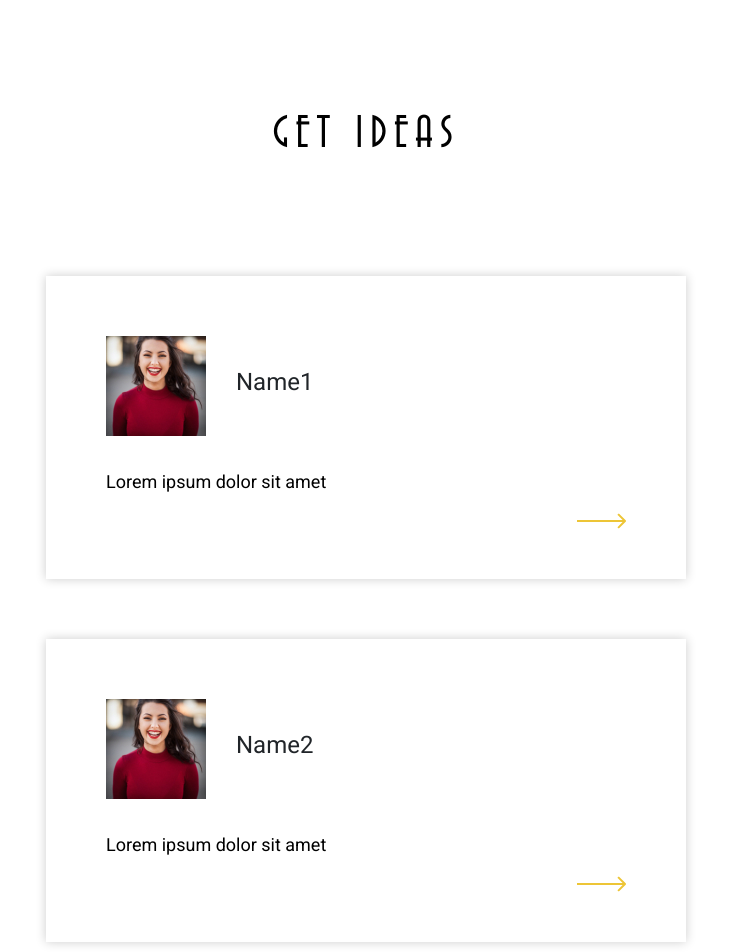
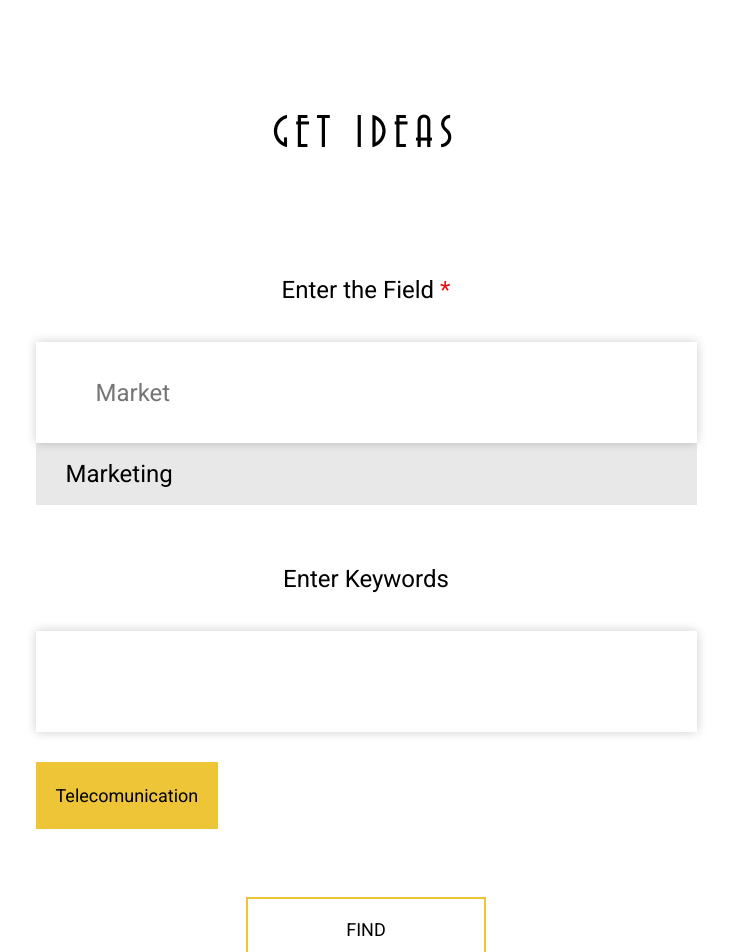
Before and after one commit to grigor-aramyan/generAItor, a React app: page / in a window 1280 px wide. Shown: the top 952 px of the page, without its empty margins (274-1006 px from the left). Built offline with nearby package versions, Linux system fonts and the light colour scheme.

Commit message:
added GetIdea First Part component

```diff
--- a/public/css/styles.css
+++ b/public/css/styles.css
@@ -1489,6 +1489,72 @@
 
 /* End Give Ideas */
 
+/* Get Ideas First Part Start */
+
+.enter_field-title {
+  font-size: 24px;
+  line-height: 28px;
+  color: #000000;
+  padding-bottom: 30px;
+}
+.enter_field-wrapper {
+  /* margin: 30px auto; */
+  text-align: center;
+}
+
+.title-star {
+  font-weight: normal;
+  font-size: 24px;
+  line-height: 28px;
+  color: #ef0d0d;
+}
+.enter-field-input {
+  width: 661px;
+  height: 101px;
+  background: #ffffff;
+  box-shadow: 0px 0px 10px rgba(0, 0, 0, 0.2);
+  font-size: 24px;
+  line-height: 28px;
+  color: #000000;
+  border: none;
+  padding-left: 60px;
+}
+.ideas-list-item {
+  background: #e8e8e8;
+  font-size: 24px;
+  line-height: 28px;
+  color: #000000;
+  list-style-type: none;
+  padding: 17px 30px;
+  cursor: pointer;
+  text-align: left;
+}
+.keywords-box {
+  margin-top: 22px;
+}
+.keyword-items {
+  width: 661px;
+  display: flex;
+  flex-wrap: wrap;
+  justify-items: start;
+}
+.keyword-item {
+  font-size: 18px;
+  padding: 20px;
+  margin-left: 0!important;
+  text-align: center;
+  color: #000000;
+  background: #edc536;
+  cursor: pointer;
+  margin: 0.5rem;
+}
+.confirm-button:hover {
+  background: #edc536;
+  transition: all .3s;
+}
+
+/* Get Ideas Part One End */
+
 /* Get Ideas Second Part Start */
 .getIdea_main {
   padding-left: 35px;
@@ -1501,7 +1567,7 @@
   margin-bottom: 60px;
 }
 .getIdea-title {
-  margin: 120px 0px;
+  margin: 120px auto;
 }
 .getIdea-title h2 {
   font-family: 'Avenida Std';
--- /dev/null
+++ b/src/components/GetIdea/GetIdea.js
@@ -0,0 +1,53 @@
+import React, { Component } from 'react';
+
+export default class GetIdeas extends Component {
+    constructor() {
+        super();
+    }
+
+    render() {
+        return (
+            <div className="container-fluid getIdea-wrapper">
+                <div className="row justify-content-center">
+                    <div className="col-10 offset-1 col-lg-8 offset-lg-2 d-flex justify-content-center align-items-center text-uppercase getIdea-title">
+                        <h2>Get Ideas</h2>
+                    </div>
+
+                    <div className="enter_field-wrapper">
+                        <h4 className="enter_field-title">Enter the Field <span className="title-star">&#42;</span></h4>
+                        <div className="d-flex justify-content-center">
+                            <input type="text"
+                                className="enter-field-input"
+                                placeholder="Market" />
+                        </div>
+                        <ul className="ideas-list">
+                            <li className="ideas-list-item">Marketing</li>
+                        </ul>
+
+                        <div className="enter-keywords-title-wrapper">
+                            <h4 className="enter_field-title">Enter Keywords</h4>
+                        </div>
+
+                        <input
+                            type="text"
+                            name="keywords"
+                            className="enter-field-input"
+
+                        />
+                        <div className="keywords-box">
+                            <div className="keyword-items">
+                                <span className="keyword-item">Telecomunication</span>
+                            </div>
+                        </div>
+
+                        <div className="confirm_cancel d-flex justify-content-center">
+                            <button className="confirm-button">FIND</button>
+
+                        </div>
+                    </div>
+                </div>
+
+            </div>
+        )
+    }
+}
--- a/src/index.js
+++ b/src/index.js
@@ -14,13 +14,14 @@ import OrgProfile from './components/profiles/orgProfile/OrgProfile';
 import IdeasMain from './components/GetIdea/IdeasMain';
 import GiveIdeas from './components/giveIdeas/GiveIdeas';
 import GiveFeedbacksMain from './components/giveFeedbacks/giveFeedbacksMain';
+import GetIdeas from './components/GetIdea/GetIdea';
 
 ReactDOM.render(
   <Provider store={store}>
     <Router>
       <Route path="/">
         <Switch>
-          <Route exact path="/" component={IdeasMain} />
+          <Route exact path="/" component={GetIdeas} />
           <Route
             path="/*"
             render={() => {
```
Also changed, not shown: index.html (added, +25 -0 lines).
